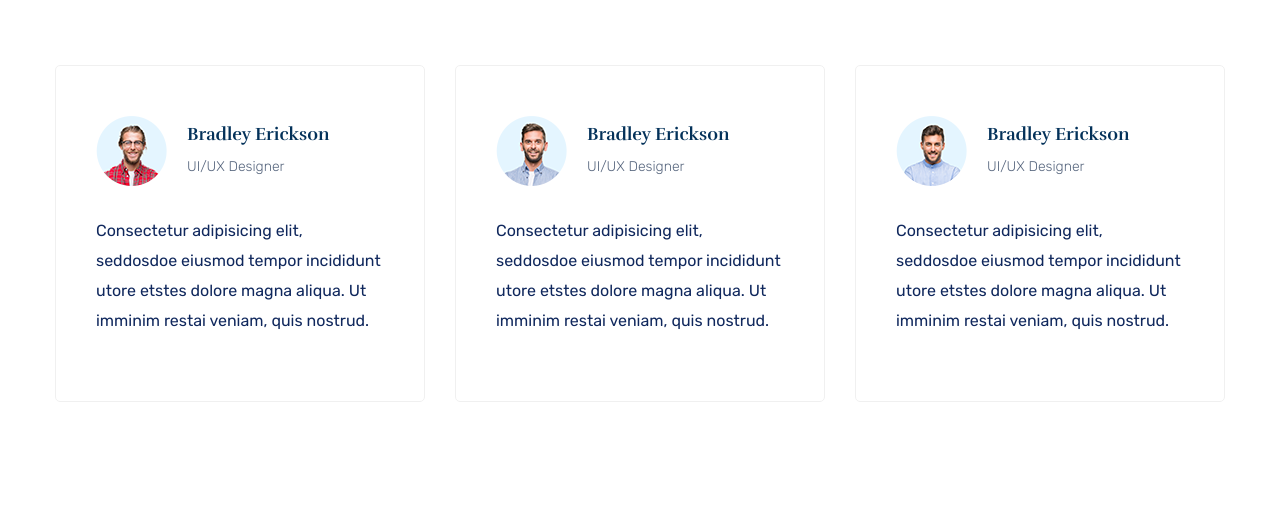
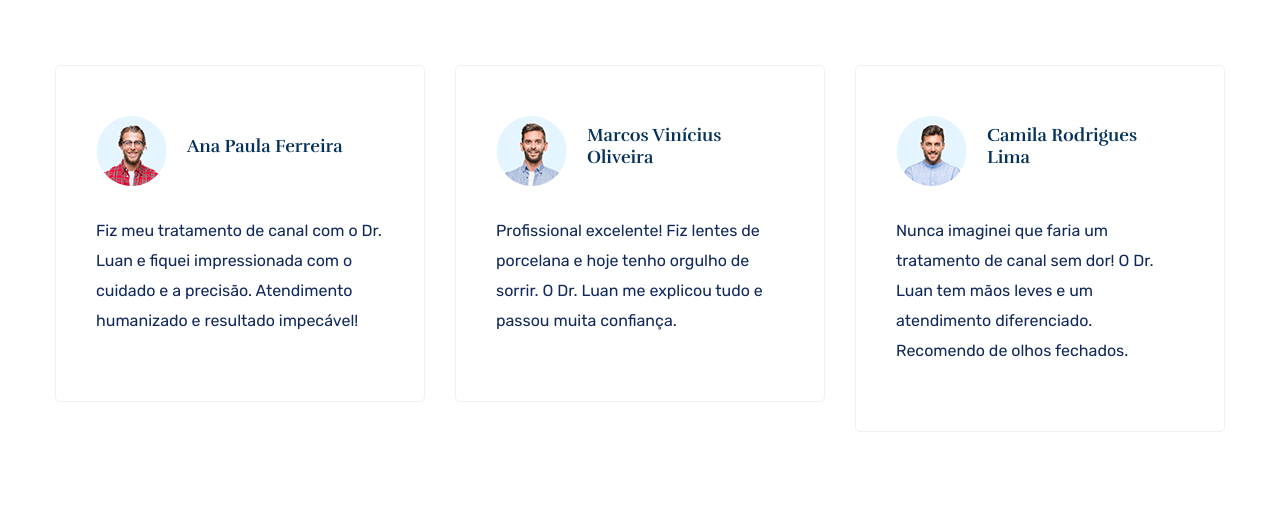
Before and after one commit to GustaSoier/LP_LuanMaciel, a plain HTML site: page index.html in a window 1280 px wide. Shown: the part 5580-6100 px from the top of the page. Drawn offline with Linux system fonts and the light colour scheme.

Commit message:
update: alterado os feedbacks

```diff
--- a/index.html
+++ b/index.html
@@ -504,7 +504,7 @@
                         </div>
                     </div>
                     <div class="col-xl-2 col-lg-2 col-md-3">
-                        <a href="https://api.whatsapp.com/send/?phone=5511983385832&text&type=phone_number&app_absent=0" class="btn btn-black f-right">Entre em Contato</a>
+                        <a href="https://api.whatsapp.com/send/?phone=5511983385832&text&type=phone_number&app_absent=0" class="btn btn-black f-right" target="_blank">Entre em Contato</a>
                     </div>
                 </div>
             </div>
@@ -535,11 +535,11 @@
                                                 <img src="assets/img/gallery/blog1.png" alt="">
                                             </div>
                                             <div class="comment-person">
-                                                <h2>Bradley Erickson</h2>
-                                                <span>UI/UX Designer</span>
+                                                <h2>Ana Paula Ferreira</h2>
+
                                             </div>
                                     </div>
-                                        <p>Consectetur adipisicing elit, seddosdoe eiusmod tempor incididunt utore etstes dolore magna aliqua. Ut imminim restai veniam, quis nostrud.</p>
+                                        <p>Fiz meu tratamento de canal com o Dr. Luan e fiquei impressionada com o cuidado e a precisão. Atendimento humanizado e resultado impecável!</p>
                                     </div>
                                 </div>
                             </div>
@@ -552,11 +552,11 @@
                                                 <img src="assets/img/gallery/blog2.png" alt="">
                                             </div>
                                             <div class="comment-person">
-                                                <h2>Bradley Erickson</h2>
-                                                <span>UI/UX Designer</span>
+                                                <h2>Marcos Vinícius Oliveira</h2>
+
                                             </div>
                                     </div>
-                                        <p>Consectetur adipisicing elit, seddosdoe eiusmod tempor incididunt utore etstes dolore magna aliqua. Ut imminim restai veniam, quis nostrud.</p>
+                                        <p>Profissional excelente! Fiz lentes de porcelana e hoje tenho orgulho de sorrir. O Dr. Luan me explicou tudo e passou muita confiança.</p>
                                     </div>
                                 </div>
                             </div>
@@ -569,11 +569,11 @@
                                                 <img src="assets/img/gallery/blog3.png" alt="">
                                             </div>
                                             <div class="comment-person">
-                                                <h2>Bradley Erickson</h2>
-                                                <span>UI/UX Designer</span>
+                                                <h2>Camila Rodrigues Lima</h2>
+
                                             </div>
                                     </div>
-                                        <p>Consectetur adipisicing elit, seddosdoe eiusmod tempor incididunt utore etstes dolore magna aliqua. Ut imminim restai veniam, quis nostrud.</p>
+                                        <p>Nunca imaginei que faria um tratamento de canal sem dor! O Dr. Luan tem mãos leves e um atendimento diferenciado. Recomendo de olhos fechados.</p>
                                     </div>
                                 </div>
                             </div>
@@ -586,11 +586,11 @@
                                                 <img src="assets/img/gallery/blog2.png" alt="">
                                             </div>
                                             <div class="comment-person">
-                                                <h2>Bradley Erickson</h2>
-                                                <span>UI/UX Designer</span>
+                                                <h2>Felipe Santos Almeida</h2>
+
                                             </div>
                                     </div>
-                                        <p>Consectetur adipisicing elit, seddosdoe eiusmod tempor incididunt utore etstes dolore magna aliqua. Ut imminim restai veniam, quis nostrud.</p>
+                                        <p>Coloquei prótese fixa com o Dr. Luan e o resultado foi muito natural. Atendimento pontual, ambiente agradável e um dentista que realmente se importa.</p>
                                     </div>
                                 </div>
                             </div>
```
